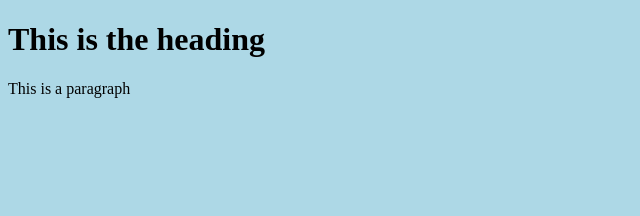
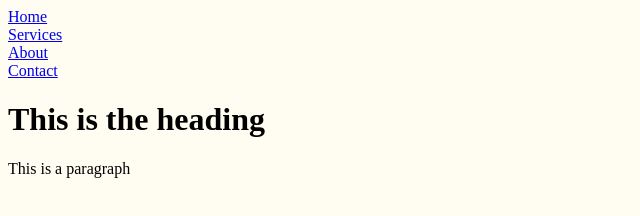
Before and after one commit to StevieOrtega/simpleWebsite, a plain HTML site: page index.html in a window 1280 px wide. Shown: the whole page, without its empty margins (0-640 px from the left). Drawn offline with Linux system fonts and the light colour scheme.

Commit message:
added a navbar in the css file

```diff
--- a/CSS/style.css
+++ b/CSS/style.css
@@ -1,3 +1,15 @@
 body{
-     background-color: lightblue;
+     background-color: #FFFCF2;
+
 }
+/*  this is how to make comments in a css file */
+.navBar ul{
+     list-style-type: none; /* removes the bullets. A navbar doesnt need list markers */
+     margin: 0;
+     padding: 0; /* to remover the browser default settings */
+
+}
+.navBar li {
+     display: block;
+     width: 60px;
+}
--- a/index.html
+++ b/index.html
@@ -15,6 +15,7 @@ AND BROWSERS-->
     THE HTML TAG AND THE BODY TAG -->
     <!-- THE FOLLOWING ELEMENTS THAT CAN GO INSIDE IS TITLE(REQUIRED IN EVERY HTML DOCUMENT),
         STYLE, BASE, LINK, META, SCRIPT, AND NOSCRIPT-->
+
     <link rel = "stylesheet" type "text/css" href ="CSS/style.css"> <!-- Each html page must
     include a a reference to the external style sheet file inside the <link> element inside the head secition-->
 
@@ -22,6 +23,14 @@ AND BROWSERS-->
     <title>A Simple Website</title>
 </head>
 <body>
+    <div class ="navBar">
+        <ul>
+           <li><a href="default.asp">Home</a></li>
+           <li><a href="default.asp">Services</a></li>
+           <li><a href="about.asp">About</a></li>
+           <li><a href="contact.asp">Contact</a></li>
+        </ul>
+    </div>
     <h1> This is the heading </h1>
     <p> This is a paragraph </p>
 </body>
```
